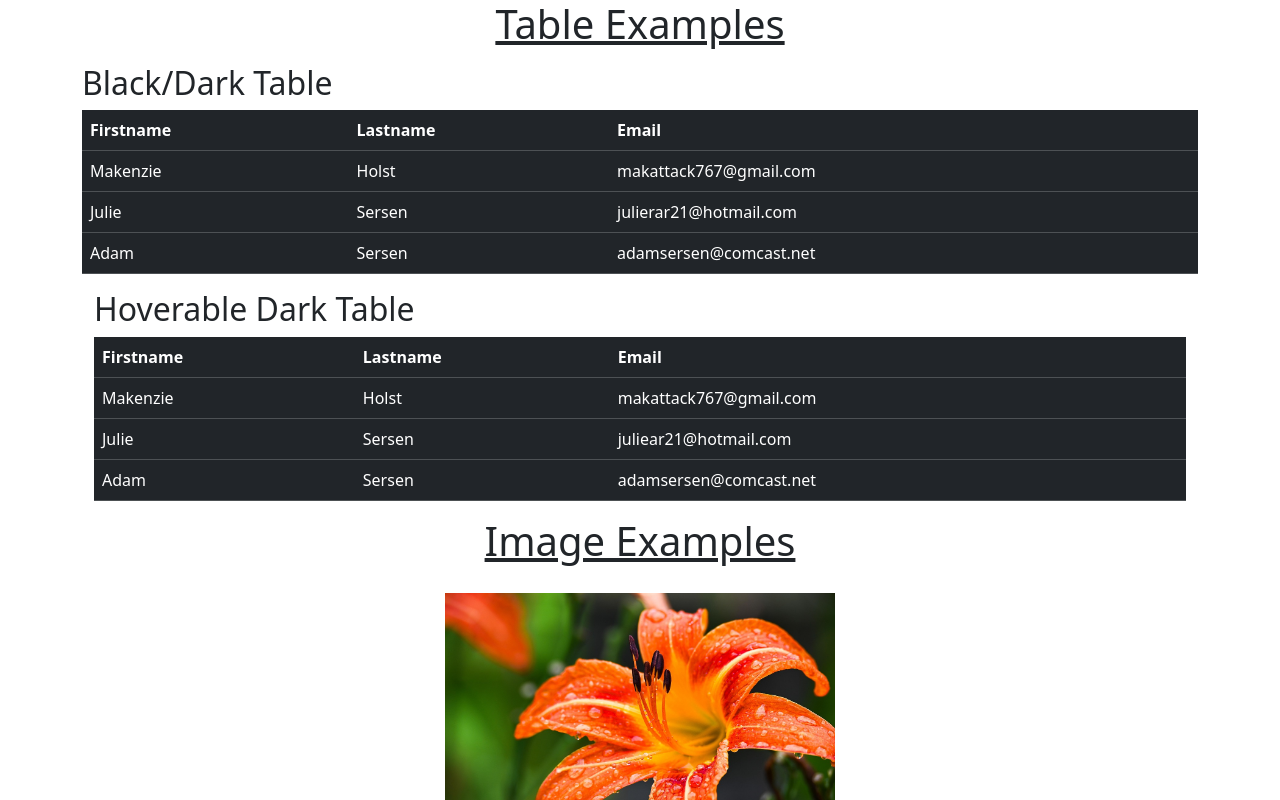
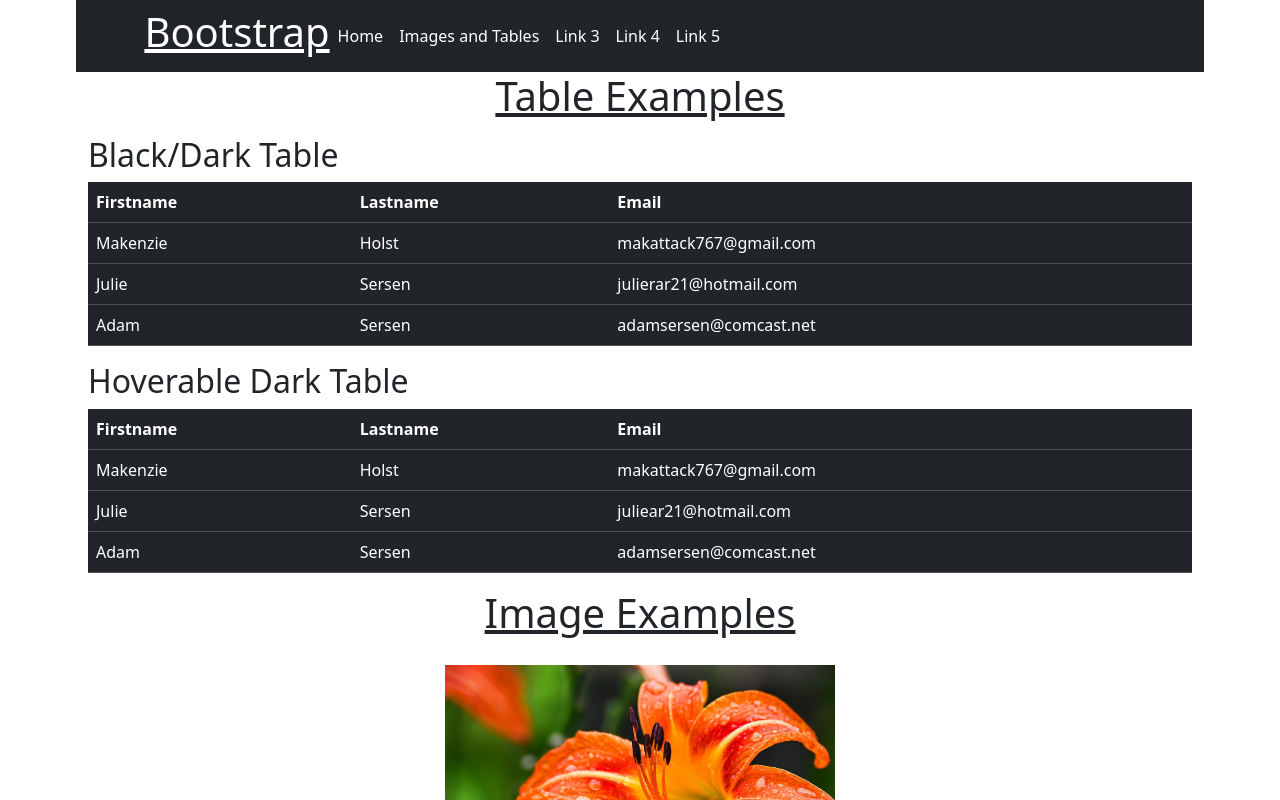
Before and after one commit to mholst07/ADD103, a plain HTML site: page ADD 103/bootstrap_images_and_tables/index.html in a window 1280 px wide. Shown: the top 800 px of the page. Drawn offline with nearby package versions, Linux system fonts and the light colour scheme.

Commit message:
Add files via upload

```diff
--- a/ADD 103/bootstrap_images_and_tables/index.html
+++ b/ADD 103/bootstrap_images_and_tables/index.html
@@ -12,11 +12,42 @@
     <script src="https://cdn.jsdelivr.net/npm/bootstrap@5.3.3/dist/js/bootstrap.bundle.min.js"></script>
     <link rel="stylesheet" href="styles.css" />
   </head>
+  <body>
+    <div class="container-fluid">
+      <nav class="navbar navbar-expand-sm text-bg-dark">
+        <div class="container-fluid">
+          <!-- Links -->
+          <ul class="navbar-nav align-items-center">
+            <li class="nav-item">
+              <h1>Bootstrap</h1>
+            </li>
+            <li class="nav-item">
+              <a class="nav-link text-bg-dark" href="../bootstrap/index.html"
+                >Home</a
+              >
+            </li>
+            <li class="nav-item">
+              <a
+                class="nav-link text-bg-dark"
+                href="../bootstrap_images_and_tables/index.html"
+                >Images and Tables</a
+              >
+            </li>
+            <li class="nav-item">
+              <a class="nav-link text-bg-dark" href="#">Link 3</a>
+            </li>
+            <li class="nav-item">
+              <a class="nav-link text-bg-dark" href="#">Link 4</a>
+            </li>
+            <li class="nav-item">
+              <a class="nav-link text-bg-dark" href="#">Link 5</a>
+            </li>
+          </ul>
+        </div>
+      </nav>
       <h1>Table Examples</h1>
-  <body>
       <div class="container mt-3">
         <h2>Black/Dark Table</h2>
-
         <table class="table table-dark">
           <thead>
             <tr>
@@ -43,7 +74,7 @@
             </tr>
           </tbody>
         </table>
-
+      </div>
       <div class="container mt-3">
         <h2>Hoverable Dark Table</h2>
 
@@ -74,7 +105,6 @@
           </tbody>
         </table>
       </div>
-    </div>
 
       <h1>Image Examples</h1>
       <img src="images/lily.jpg" class="rounded" alt="Lily Flowers" />
@@ -83,5 +113,6 @@
         class="rounded-circle"
         alt="Pink Little Roses" />
       <img src="images/purpleflowers.jpg" class="Purple Flowers" />
+    </div>
   </body>
 </html>
--- a/ADD 103/bootstrap_images_and_tables/styles.css
+++ b/ADD 103/bootstrap_images_and_tables/styles.css
@@ -11,3 +11,7 @@ img {
   margin-left: auto;
   margin-right: auto;
 }
+
+.container-fluid {
+  width: 90%;
+}
```
Lines whose indentation alone changed are shown as unchanged.
